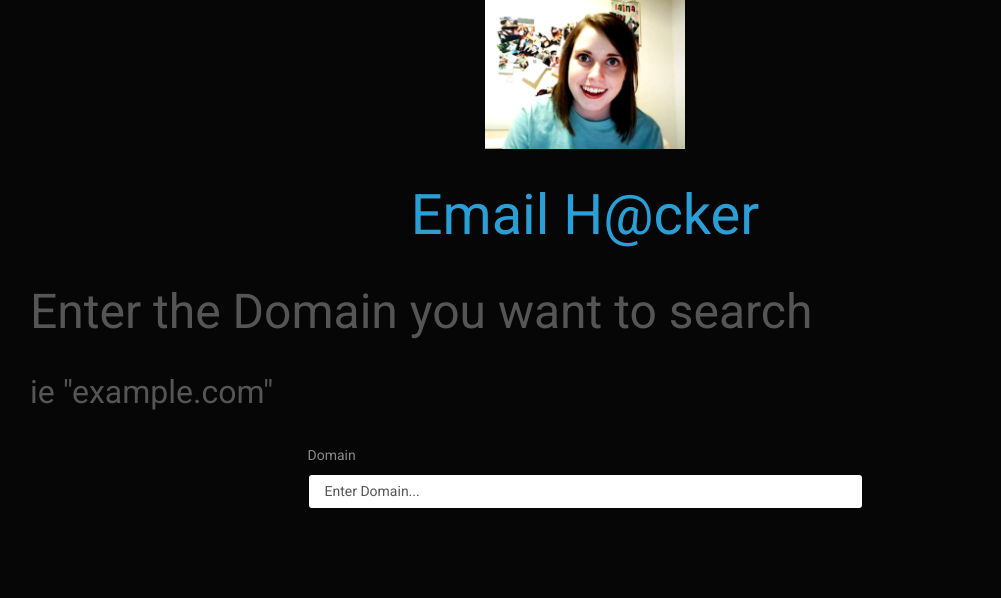
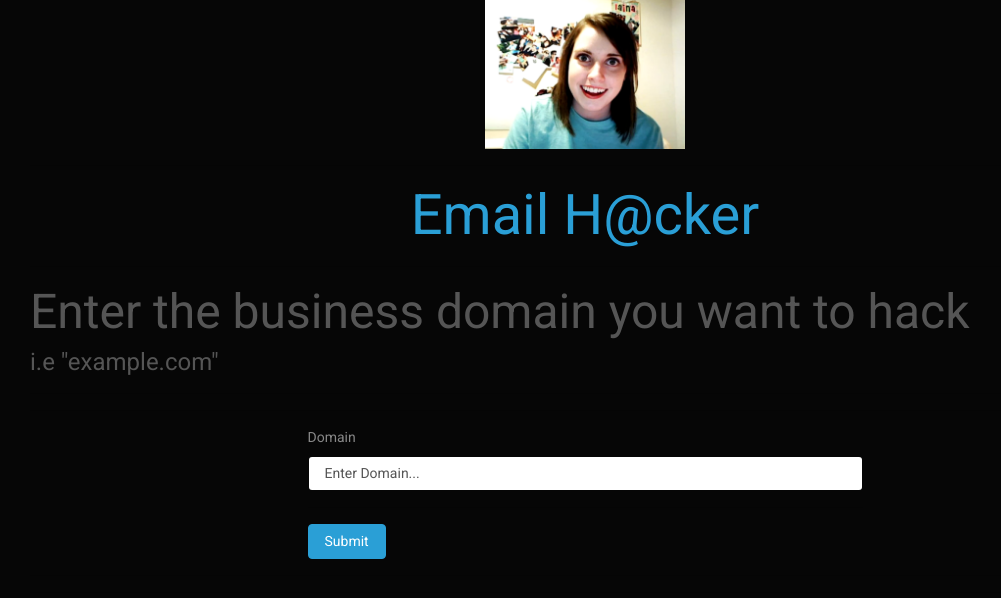
Before and after one commit to richard-graham/Email-Stalker, a React (Create React App) app: page / in a window 1280 px wide. Shown: the top 598 px of the page, without its empty margins (55-1056 px from the left). Built offline with nearby package versions, Linux system fonts and the light colour scheme.

Commit message:
reinstated lost data

```diff
--- a/src/components/DisplayResults.js
+++ b/src/components/DisplayResults.js
@@ -42,8 +42,6 @@ export class DisplayResults extends Component {
             </tbody>
           </table>
         </Fragment>
-      ) : domain && organization === null ? (
-        <h5 className='text-secondary'>Domain not found!</h5>
       ) : ''
     )
   }
@@ -58,4 +56,3 @@ const mapDispatchToProps = {
 }
 
 export default connect(mapStateToProps, mapDispatchToProps)(DisplayResults)
-//Deploy
--- a/src/components/UserInput.js
+++ b/src/components/UserInput.js
@@ -1,24 +1,43 @@
 import React, { Component, Fragment } from 'react'
 import { connect } from 'react-redux'
+import { getEmails } from '../redux/actions/dataActions'
 
 export class UserInput extends Component {
+
+  state = {
+    input: ''
+  }
+
+  handleChange = (e) => {
+    this.setState({
+      input: e.target.value
+    })
+  }
+
+  handleSubmit = (e) => {
+    e.preventDefault()
+    this.props.getEmails(this.state.input)
+  }
+
   render() {
     return (
       <Fragment>
-        <h2 className='text-secondary'>Enter the Domain you want to search</h2>
+        <h2 className='text-secondary'>Enter the business domain you want to hack</h2>
+        <h5 className='text-secondary'>i.e "example.com"</h5>
         <hr />
-        <h4 className='text-secondary'>ie "example.com"</h4>
         <hr />
         <form>
           <div className='form-group' style={{ width: '50%', margin: 'auto'}}>
-            <label for='email-input' >Domain</label>
+            <label htmlFor='email-input' >Domain</label>
             <input
               type='text'
               className='form-control'
               id='email-input'
               placeholder='Enter Domain...'
-
+              onChange={this.handleChange}
               />
+              <hr />
+              <button className='btn btn-primary' onClick={this.handleSubmit}>Submit</button>
           </div>
         </form>
       </Fragment>
@@ -27,7 +46,7 @@ export class UserInput extends Component {
 }
 
 const mapDispatchToProps = {
-  // getEmail
+  getEmails
 }
 
 const mapStateToProps = state => ({
```
